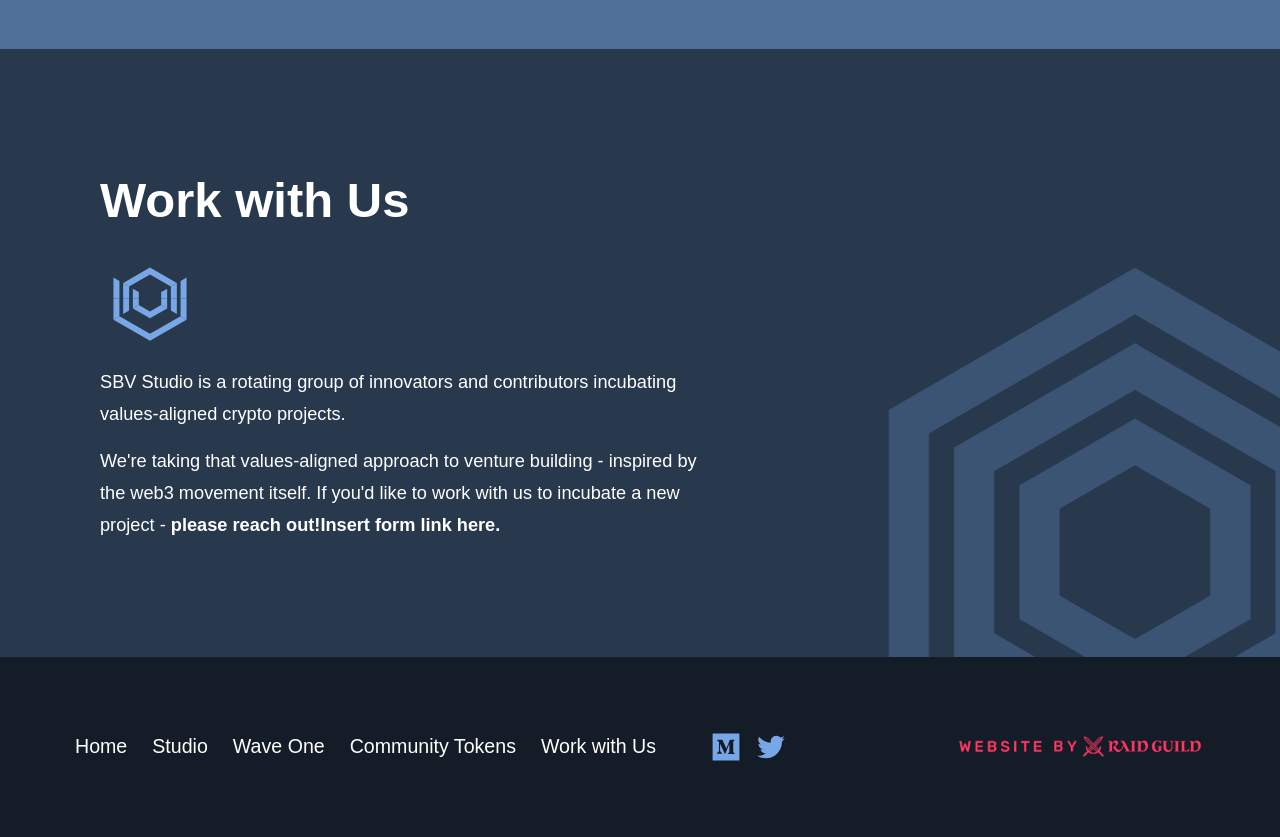
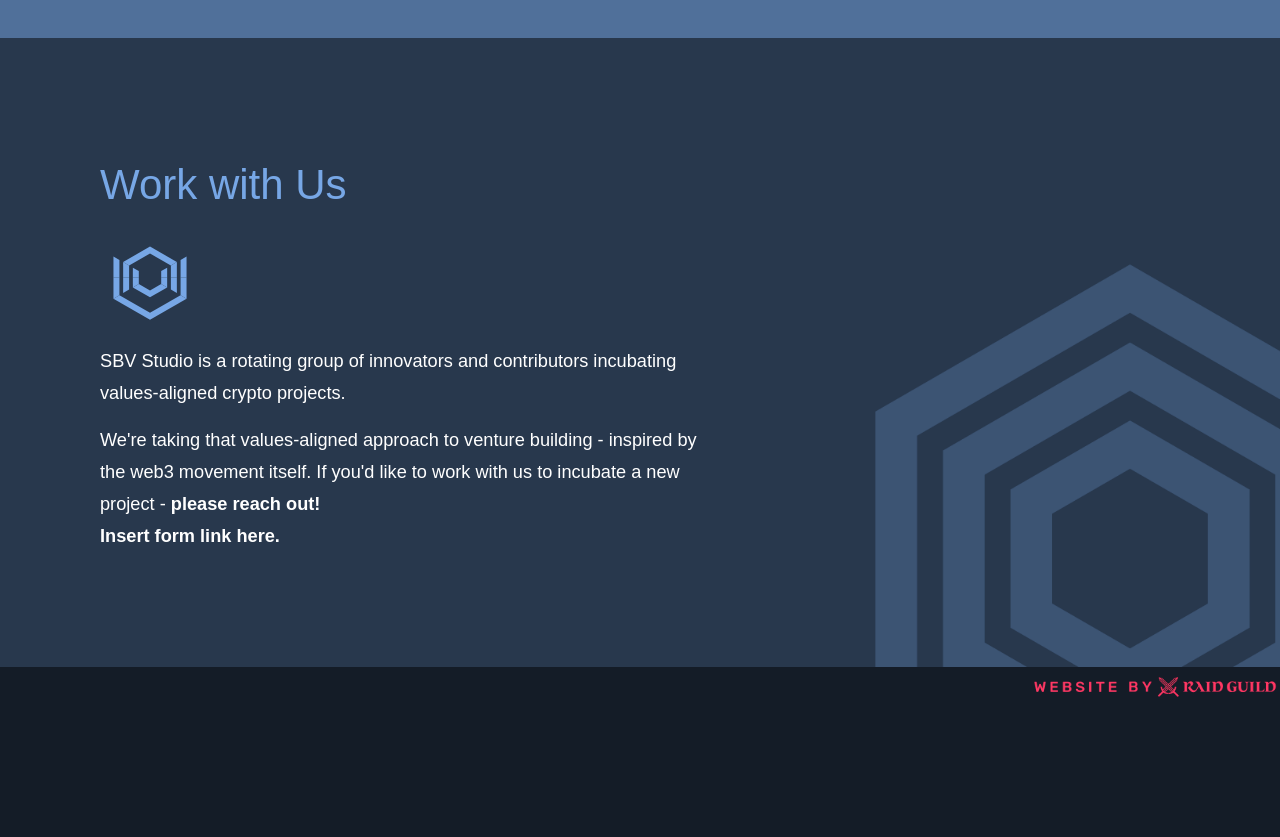
Before and after one commit to maxgrok/sbv-studio, a Gatsby site: page / in a window 1280 px wide. Shown: the part 1803-2640 px from the top of the page. After the commit the page ends 2512 px from the top, so only its background shows below. Built offline with nearby package versions, Linux system fonts and the light colour scheme; Gatsby itself is replaced by a stand-in of ours; a web font is replaced by a local one.

Commit message:
edited footer to contain only RG

```diff
--- a/src/components/shared/footer/footer.js
+++ b/src/components/shared/footer/footer.js
@@ -10,51 +10,13 @@ import MadeByRaidGuildSrc from '../../../images/raid-guild-banner.png'
 const Footer = ({ siteTitle }) => (
   <div className="Footer">
     <div className="Footer__Contents">
-      <nav className="Nav">
-        <Link
-          className="Nav__Link"
-          to="/#home"
-          rel="noopener noreferrer"
-        >
-          Home
-        </Link>
-        <Link
-          className="Nav__Link"
-          to="https://www.sbv.studio/"
-          rel="noopener noreferrer"
-        >
-          Studio
-        </Link>
-        <Link
-          className="Nav__Link"
-          to="/#wave-one"
-          rel="noopener noreferrer"
-        >Wave One
-        </Link>
-        <Link
-          className="Nav__Link"
-          to="/#community-tokens"
-          rel="noopener noreferrer"
-        >
-          Community Tokens
-        </Link>
-
-        <Link
-          className="Nav__Link"
-          to="/#work-with-us"
-          rel="noopener noreferrer"
-        >
-          Work with Us
-        </Link>
-        <SocialLinks />
         <div className="MadeByRaidGuild">
           <a href="https://raidguild.org/" target="_blank" rel="noopener noreferrer">
             <img src={MadeByRaidGuildSrc} alt="made by raidguild" width="250px" height="auto" />
           </a>
         </div>
-      </nav>
     </div>
-  </div>
+    </div>
 )
 
 export default Footer
--- a/src/pages/index.js
+++ b/src/pages/index.js
@@ -67,7 +67,7 @@ const IndexPage = () => (
 
     <div className="Block CommunityTokens" id="community-tokens"> {/* was get-involved change the id in the scss file*/}
       <div className="Block__Contents">
-        <h1>Community Tokens</h1>
+        <h2>Community Tokens</h2>
         <div className="GetInvolved_Contents">
             <img src={IconSBV2} /> <br/><br/><br/>
             <p className="light">
@@ -82,14 +82,14 @@ const IndexPage = () => (
     </div>
     <div className="Block WorkWithUs" id="work-with-us"> {/* was -get-involved change the id in the scss file*/}
       <div className="Block__Contents">
-        <h1>Work with Us</h1>
+        <h2>Work with Us</h2>
         <div className="GetInvolved_Contents">
             <img src={IconSBV3} />
             <p className="light">
             SBV Studio is a rotating group of innovators and contributors incubating values-aligned crypto projects.
             </p>
             <p>
-              We're taking that values-aligned approach to venture building - inspired by the web3 movement itself. If you'd like to work with us to incubate a new project - <strong>please reach out!</strong>
+              We're taking that values-aligned approach to venture building - inspired by the web3 movement itself. If you'd like to work with us to incubate a new project - <strong> please reach out!</strong> <br/>
                 <strong>Insert form link here.</strong>
             </p>
         </div>
```
